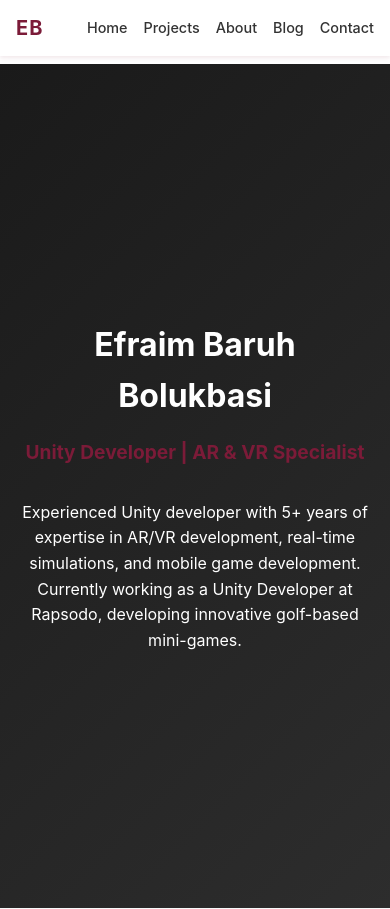
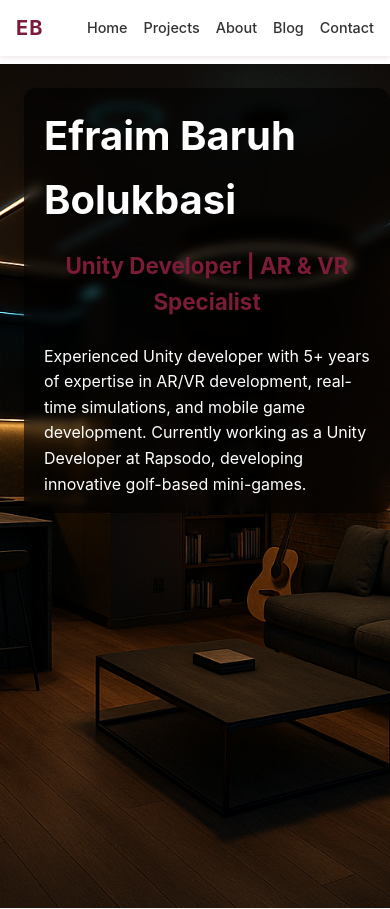
Before and after one commit to EfraimBaruh/efraim-portfolio, a React (Create React App) app: page / in a window 390 px wide. Shown: the top 909 px of the page. Built offline with nearby package versions, Linux system fonts and the light colour scheme.

Commit message:
add background image to hero

```diff
--- a/src/App.css
+++ b/src/App.css
@@ -27,25 +27,51 @@ section {
 }
 
 .hero {
-  background: linear-gradient(135deg, #1a1a1a 0%, #2d2d2d 100%);
-  color: white;
-  text-align: center;
+  min-height: 100vh;
+  width: 100%;
+  position: relative;
+  background-image: url('./assets/images/home.png');
+  background-size: cover;
+  background-repeat: no-repeat;
+  background-position: center;
+  overflow: hidden;
+  display: block;
+  text-align: left;
+  padding: 2.5rem 0 0 2.5rem;
 }
 
 .hero-content {
+  position: relative;
+  z-index: 2;
   max-width: 800px;
-  margin: 0 auto;
+  color: white;
+  background: rgba(0, 0, 0, 0.6);
+  padding: 1.5rem 2rem;
+  border-radius: 12px;
+  backdrop-filter: blur(5px);
+  box-shadow: 0 4px 6px rgba(0, 0, 0, 0.1);
+  margin: 0;
 }
 
-.hero h1 {
-  font-size: 3rem;
+.hero-content h1 {
+  font-size: 3.5rem;
   margin-bottom: 1rem;
+  color: white;
+  text-shadow: 2px 2px 4px rgba(0, 0, 0, 0.3);
 }
 
-.hero h2 {
-  font-size: 1.5rem;
+.hero-content h2 {
+  font-size: 1.8rem;
+  margin-bottom: 1.5rem;
   color: #7B1B38;
-  margin-bottom: 2rem;
+  text-shadow: 1px 1px 2px rgba(0, 0, 0, 0.2);
+}
+
+.hero-content p {
+  font-size: 1.2rem;
+  line-height: 1.6;
+  color: #fff;
+  text-shadow: 1px 1px 2px rgba(0, 0, 0, 0.2);
 }
 
 .projects {
@@ -160,12 +186,27 @@ h2 {
 }
 
 @media (max-width: 768px) {
-  .hero h1 {
-    font-size: 2rem;
+  .hero {
+    padding: 1.5rem 0 0 1.5rem;
+  }
+  .hero-content {
+    padding: 1rem 1.25rem;
+  }
+  .hero-content h1 {
+    font-size: 2.5rem;
   }
 
-  .hero h2 {
-    font-size: 1.2rem;
+  .hero-content h2 {
+    font-size: 1.4rem;
+  }
+
+  .hero-content p {
+    font-size: 1rem;
+  }
+
+  .hero::before {
+    opacity: 0.12;
+    transform: scale(1.1);
   }
 
   section {
```
Also changed, not shown: src/assets/images/home.png (added).
